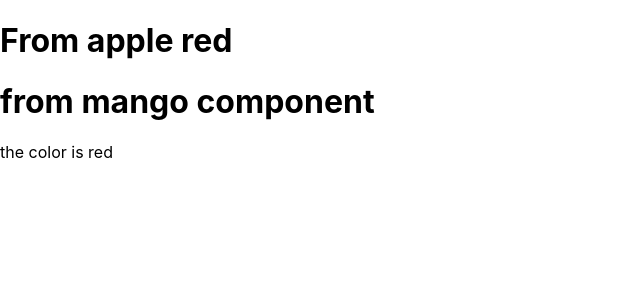
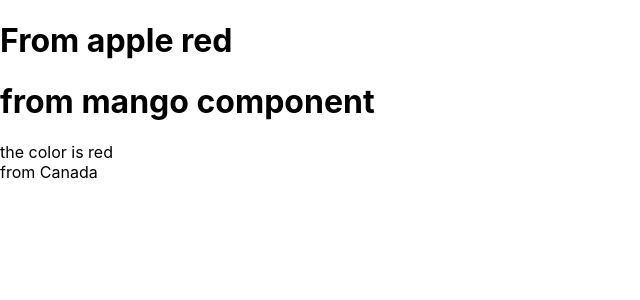
Before and after one commit to Vinushann/React, a React (Create React App) app in the folder learnreact/: page / in a window 1280 px wide. Shown: the top 300 px of the page, without its empty margins (0-640 px from the left). Built offline with nearby package versions, Linux system fonts and the light colour scheme.

Commit message:
sending multiple variables through PROPS

```diff
--- a/learnreact/src/Componenet/Mango.js
+++ b/learnreact/src/Componenet/Mango.js
@@ -1,11 +1,17 @@
+
 function Mango(props) {
-  const {color} = props;
+
+  // DESTRUCTURING METHOD
+  const {color, country} = props;
 
   return (
     <>
       <h1> from mango component </h1>
       <p>
+        {/* using those variables */}
         the color is {color}
+        <br />
+        from {country}
       </p>
     </>
   );
--- a/learnreact/src/Componenet/apple.js
+++ b/learnreact/src/Componenet/apple.js
@@ -1,13 +1,17 @@
 import Mango from './Mango';
 
 function Apple(){
+  // variable for send for PROPS
+  const country = 'Canada';
   const color = 'red';
   const text = `From apple ${color}`
 
   return(
     <>
     <h1>{text}</h1>
-    <Mango color = {color}/>
+
+    {/* sending the data  */} {/* sending the data without variables*/}
+     <Mango color = {color} country = {'Canada'}/>
     </>
   );
 }
```
